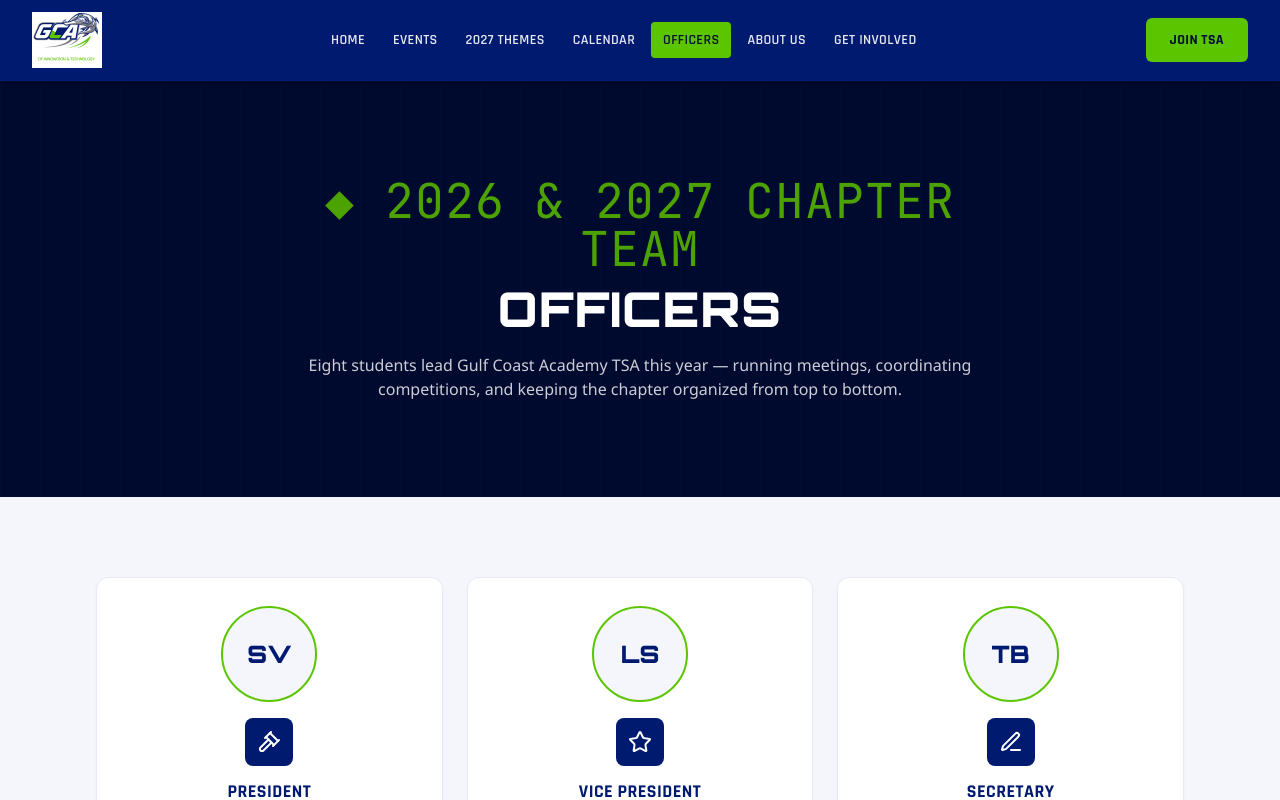
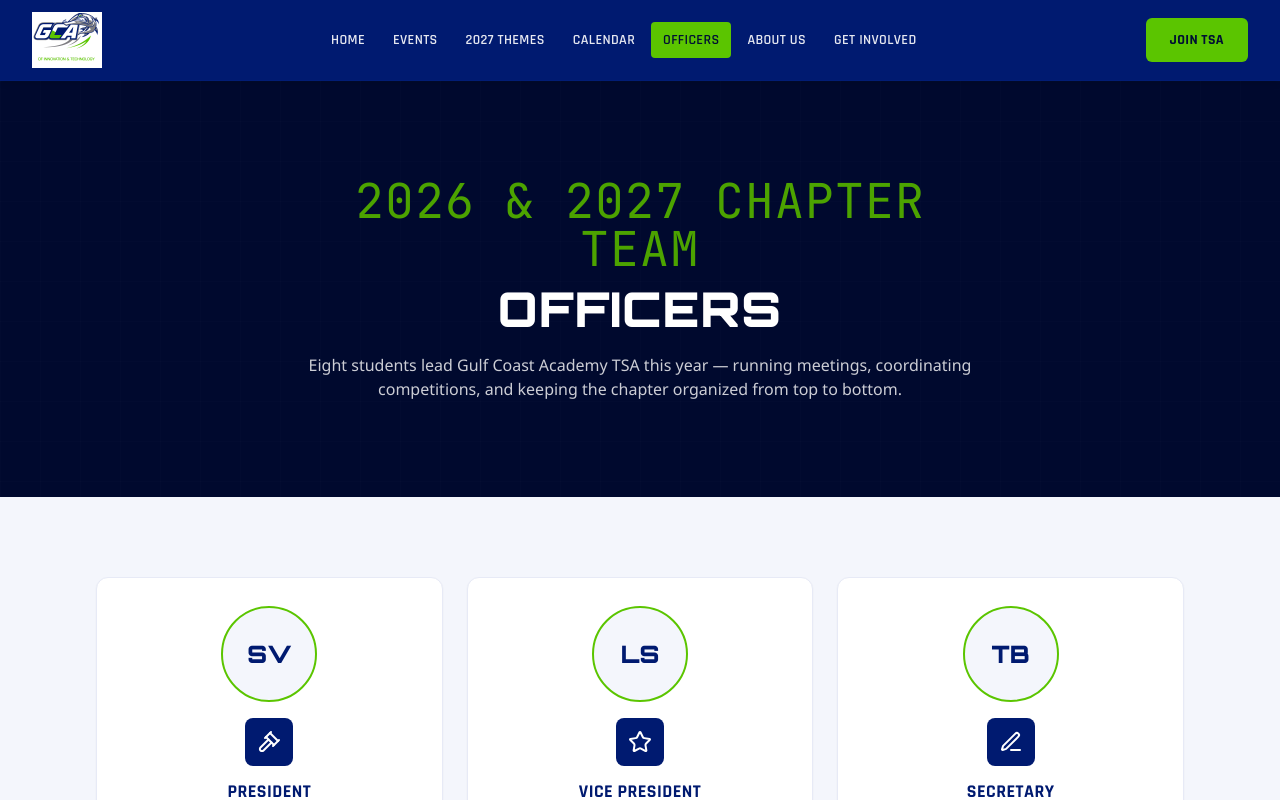
Before and after one commit to amunroe01/gcatsa-website, a Next.js app: page /officers in a window 1280 px wide. Shown: the top 800 px of the page. Built offline with nearby package versions, Linux system fonts and the light colour scheme.

Commit message:
Update chapter team text formatting
Removed the leading ◆ character from the chapter team text.

```diff
--- a/app/officers/page.tsx
+++ b/app/officers/page.tsx
@@ -16,7 +16,7 @@ export default function OfficersPage() {
         <div className="absolute inset-0 bg-circuit-grid bg-[size:40px_40px] opacity-30" aria-hidden="true" />
         <div className="relative mx-auto max-w-3xl px-4 sm:px-6 lg:px-8">
           <Reveal>
-            <p className="eyebrow justify-center">◆ 2026 &amp; 2027 Chapter Team</p>
+            <p className="eyebrow justify-center"> 2026 &amp; 2027 Chapter Team</p>
             <h1 className="mt-3 text-4xl font-black text-white sm:text-5xl">Officers</h1>
             <p className="mt-5 font-body text-white/80">
               Eight students lead Gulf Coast Academy TSA this year — running
```
